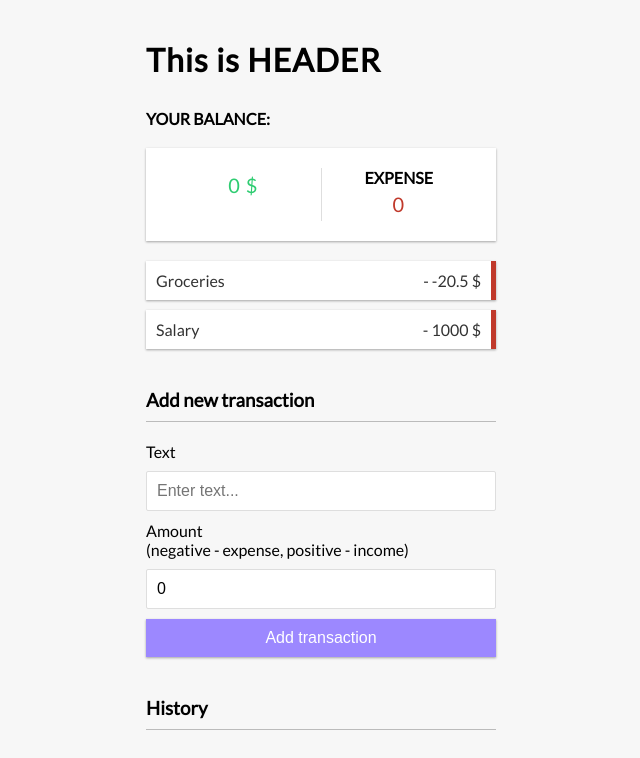
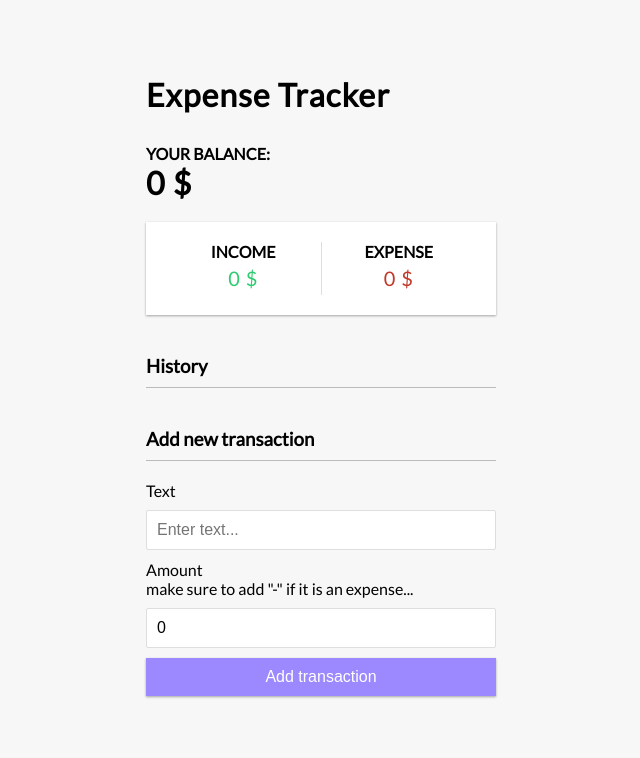
Before and after one commit to OmarMohmdSuleiman/Expense-tracker, a React (Vite) app: page / in a window 1280 px wide. Shown: the top 758 px of the page, without its empty margins (319-959 px from the left). Built offline with nearby package versions, Linux system fonts and the light colour scheme.

Commit message:
Handle adding income added by user then show the balance left from that income subtracted from the expense

```diff
--- a/src/components/AddTransaction.jsx
+++ b/src/components/AddTransaction.jsx
@@ -38,7 +38,7 @@ function AddTransaction(props) {
         <div className="form-control">
           <label htmlFor="amount">
             Amount <br />
-            (negative - expense, positive - income)
+            <span>make sure to add "-" if it is an expense...</span>
           </label>
           <input
             type="number"
--- a/src/components/App.jsx
+++ b/src/components/App.jsx
@@ -7,20 +7,24 @@ import AddTransaction from "./AddTransaction";
 
 function App() {
   const [texts, setTexts] = useState([
-    { text: "Groceries", amount: -20.5 },
-    { text: "Salary", amount: 1000 }
+
   ]);
   const [expense,setExpense]=useState(0);
+  const [income,setIncome]=useState(0);
+  const [balance,setBalance]=useState(0);
 
   // Function to add a new transaction item
   function AddItem(text, amount) {
     setTexts(prevTexts => {
       return [...prevTexts, { text, amount }];
     });
-    if (amount < 0) {
-        setExpense(prevExpense => prevExpense - amount);
+    if (amount > 0) {
+        setIncome(prevIncome => prevIncome + amount);
+      } else {
+        setExpense(prevExpense => prevExpense + amount);
       }
-  }
+      setBalance(income + amount - expense);
+      }
 
   // Function to delete a transaction item by id
   function deleteItem(id) {
@@ -33,8 +37,9 @@ function App() {
     <div>
       <Header />
       <div className="container">
-        <Balance />
-        <IncomeExpenses expense= {expense} />
+        <Balance balance={balance}/>
+        <IncomeExpenses expense= {expense} income={income} />
+        <h3>History</h3>
         <ul id="list" className="list">
           {texts.map((Item, index) => (
             <TransactionList
@@ -47,7 +52,7 @@ function App() {
           ))}
         </ul>
         <AddTransaction onAdd={AddItem} />
-        <h3>History</h3>
+
 
       </div>
     </div>
--- a/src/components/Balance.jsx
+++ b/src/components/Balance.jsx
@@ -3,7 +3,7 @@ import React from "react";
 function Balance(props){
     return (<div>
     <h4>Your Balance:</h4>
-    <h1 id="balance">{props.balance}</h1>
+    <h1 id="balance">{props.balance} $</h1>
     </div>
     );
 }
--- a/src/components/Header.jsx
+++ b/src/components/Header.jsx
@@ -2,7 +2,7 @@ import React from "react";
 
 function Header(){
     return (
-        <div><h1>This is HEADER</h1></div>
+        <div><h1>Expense Tracker</h1></div>
     );
 }
 export default Header;
--- a/src/components/Income-expenses.jsx
+++ b/src/components/Income-expenses.jsx
@@ -3,12 +3,12 @@ import React from "react";
 function IncomeExpenses(props){
     return (<div className="inc-exp-container">
         <div>
-          <h4>{props.Income}</h4>
-  <p className="money plus">0 $</p>
+          <h4>Income</h4>
+  <p className="money plus">{props.income} $</p>
         </div>
         <div>
           <h4>Expense</h4>
-  <p className="money minus">{props.expense}</p>
+  <p className="money minus">{props.expense} $</p>
         </div>
       </div>);
 }
--- a/src/components/TransactionList.jsx
+++ b/src/components/TransactionList.jsx
@@ -10,7 +10,7 @@ function TransactionList(props){
 
 
         <li className="minus">
-          {props.text} <span>- {props.money} $</span><button onClick={handleClick} className="delete-btn">x</button>
+          {props.text} <span> {props.money} $</span><button onClick={handleClick} className="delete-btn">x</button>
         </li>
 
       </>);
```
